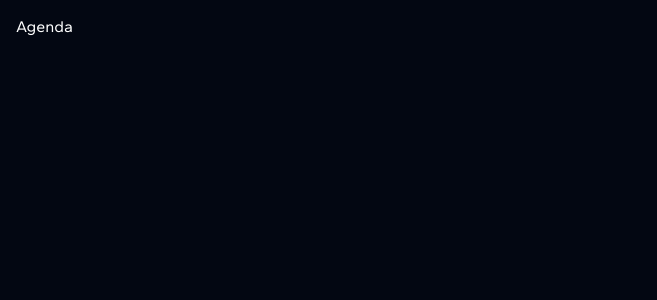
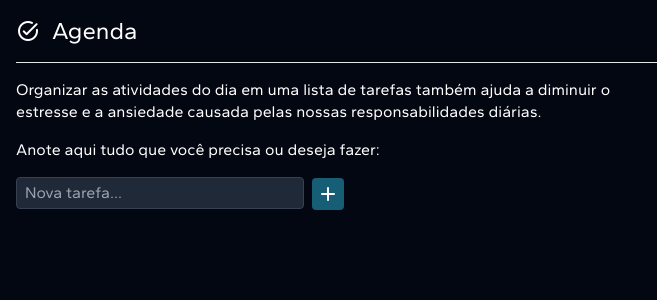
Before and after one commit to kelio-mv/anxiety, a React (Vite) app: page /agenda in a window 1280 px wide. Shown: the top 300 px of the page, without its empty margins (0-657 px from the left). Built offline with nearby package versions, Linux system fonts and the light colour scheme.

Commit message:
Creating Agenda

```diff
--- a/src/pages/Agenda.jsx
+++ b/src/pages/Agenda.jsx
@@ -1,5 +1,60 @@
+import { useState } from "react";
+import Page from "../components/Page";
+import Icon from "../components/Icon";
+
 function Agenda() {
-  return <h1>Agenda</h1>;
+  const [task, setTask] = useState("");
+  const [tasks, setTasks] = useState([]);
+
+  function handleAddTask() {
+    if (task.trim() !== "") {
+      setTasks([...tasks, task.trim()]);
+      setTask("");
+    }
+  }
+
+  function handleRemoveTask(index) {
+    setTasks(tasks.filter((_, i) => i !== index));
+  }
+
+  return (
+    <Page title="Agenda" icon="task_alt">
+      <div className="max-w-[40rem] space-y-4">
+        <p>
+          Organizar as atividades do dia em uma lista de tarefas também ajuda a diminuir o estresse
+          e a ansiedade causada pelas nossas responsabilidades diárias.
+        </p>
+        <p>Anote aqui tudo que você precisa ou deseja fazer:</p>
+      </div>
+
+      <div className="w-fit space-y-1.5">
+        <div className="space-x-2">
+          <input
+            type="text"
+            className="w-72 px-2 py-1 bg-gray-800 border border-gray-700 rounded"
+            placeholder="Nova tarefa..."
+            value={task}
+            onChange={(e) => setTask(e.target.value)}
+            maxLength={32}
+          />
+          <button className="p-1 bg-cyan-800 rounded" onClick={handleAddTask}>
+            <Icon name="add" />
+          </button>
+        </div>
+
+        {tasks.map((task, index) => (
+          <div className="pt-1.5 space-x-2 border-t border-gray-800" key={index}>
+            <span className="inline-block w-72 align-middle overflow-hidden text-ellipsis">
+              {task}
+            </span>
+            <button className="p-1 bg-red-800 rounded" onClick={() => handleRemoveTask(index)}>
+              <Icon name="remove" />
+            </button>
+          </div>
+        ))}
+      </div>
+    </Page>
+  );
 }
 
 export default Agenda;
```
